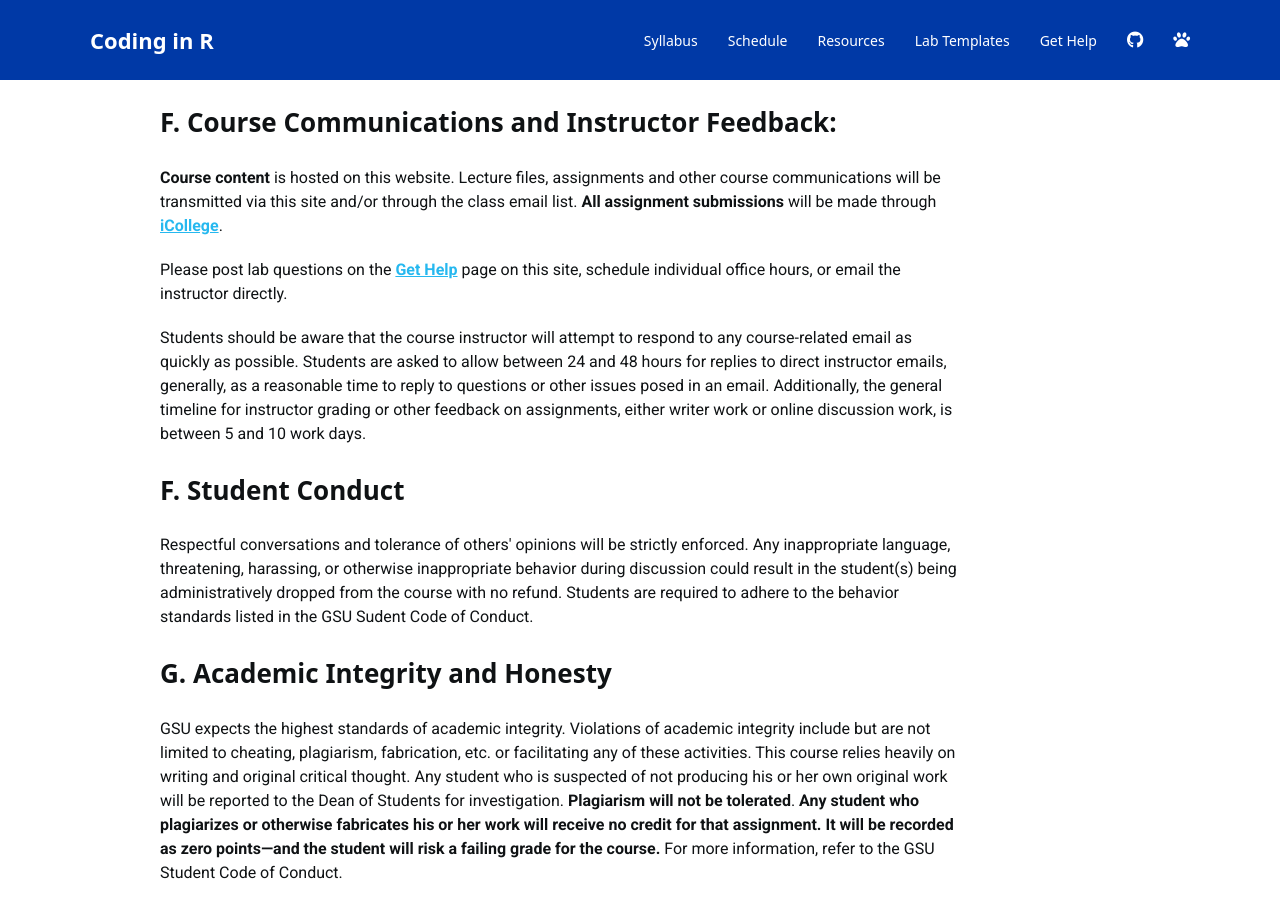
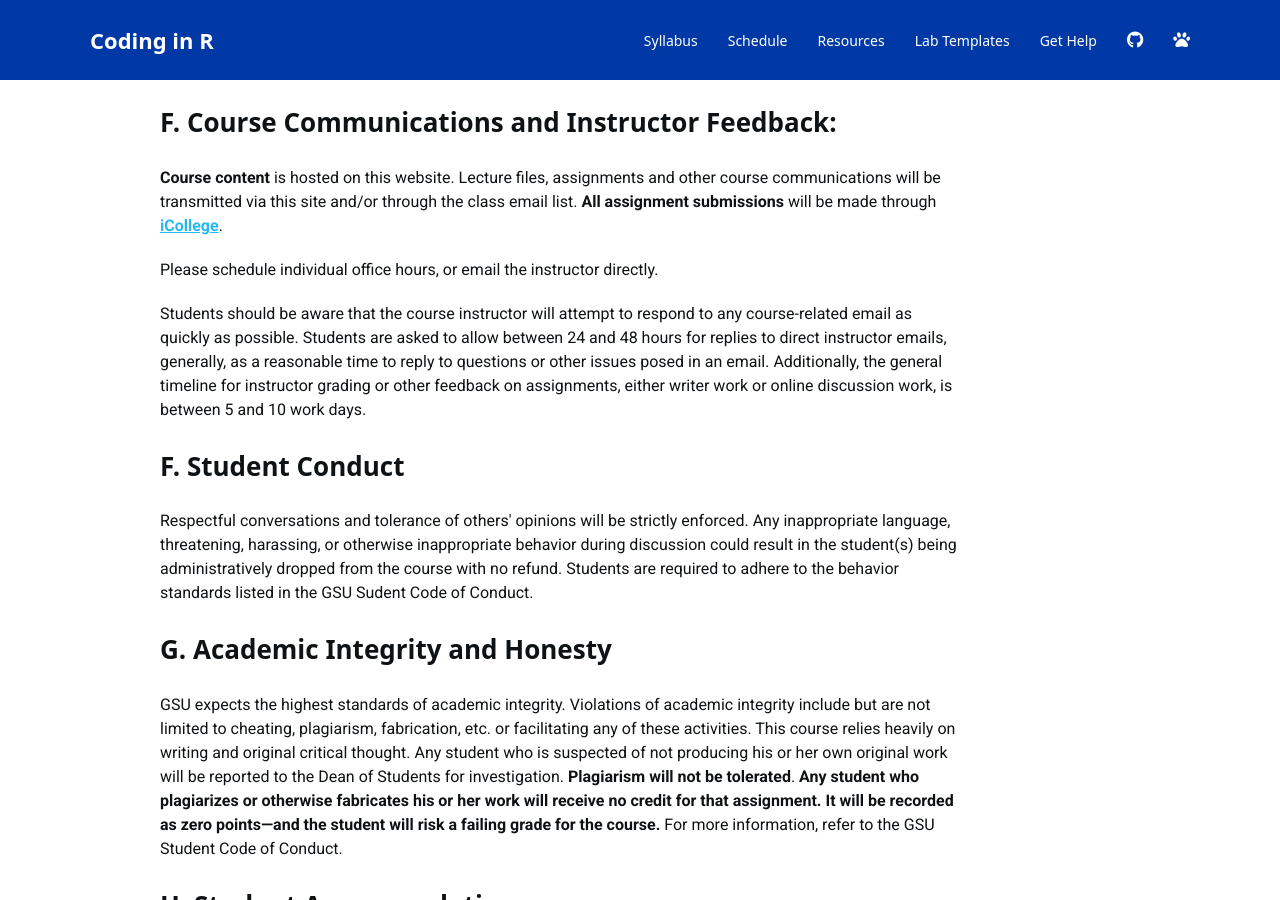
Before and after one commit to lalmada1/Coding-in-R, a Jekyll site: the page built from index.md, in a window 1280 px wide and 900 px high, scrolled down 7627 px. Built offline with Jekyll 4.4.1, drawn with Linux system fonts in a browser that asks for light colours; nearby versions of some CDN libraries; a style sheet for code colours, icons or effects is not loaded.

Commit message:
Update index.md

```diff
--- a/index.md
+++ b/index.md
@@ -216,7 +216,7 @@ Grades for the course are largely based on weekly labs. Assigned work is accompa
 
 **Course content** is hosted on this website. Lecture files, assignments and other course communications will be transmitted via this site and/or through the class email list. **All assignment submissions** will be made through [**iCollege**](https://gastate.view.usg.edu/d2l/home/2989895).
 
-Please post lab questions on the [**Get Help**](https://lalmada1.github.io/Coding-in-R/help/) page on this site, schedule individual office hours, or email the instructor directly.
+Please schedule individual office hours, or email the instructor directly.
 
 Students should be aware that the course instructor will attempt to respond to any course-related email as quickly as possible. Students are asked to allow between 24 and 48 hours for replies to direct instructor emails, generally, as a reasonable time to reply to questions or other issues posed in an email. Additionally, the general timeline for instructor grading or other feedback on assignments, either writer work or online discussion work, is between 5 and 10 work days.
 
```
